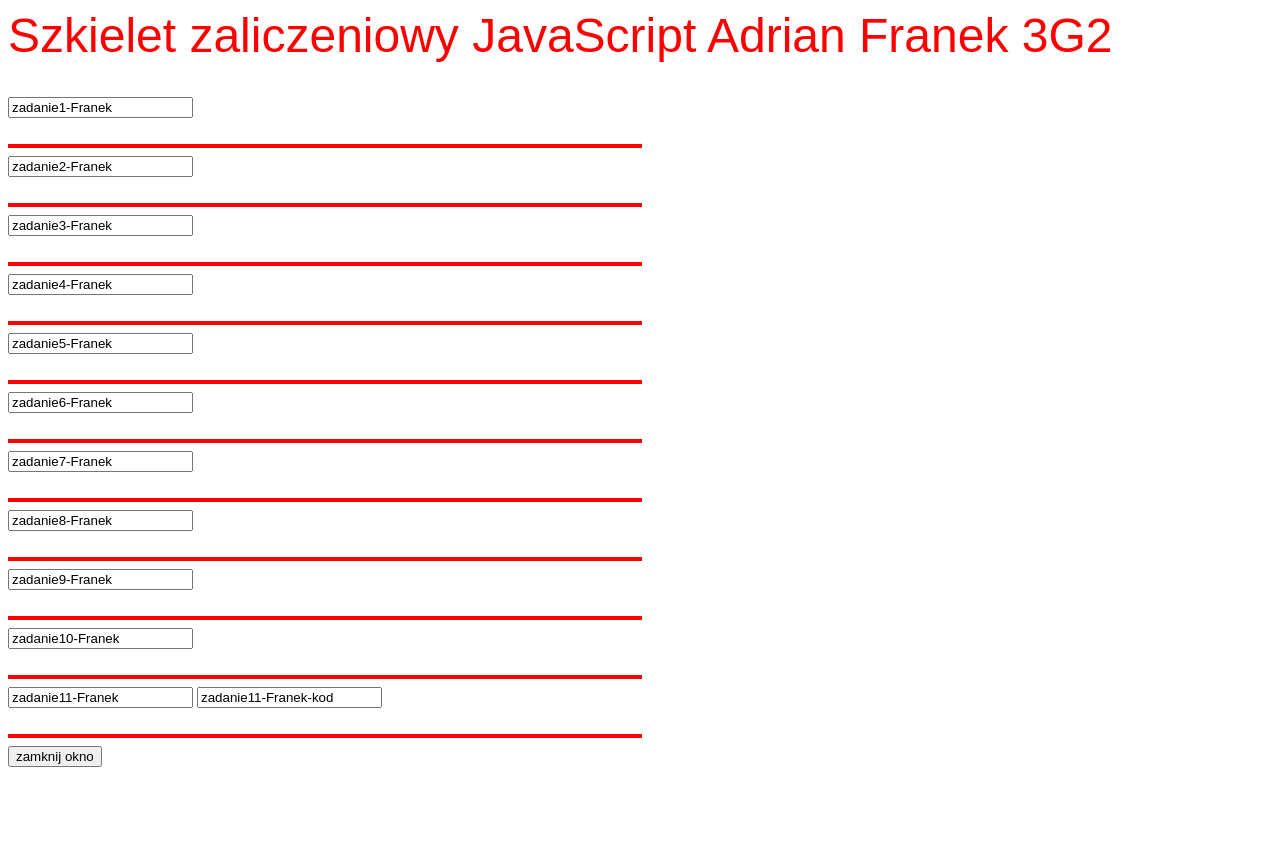
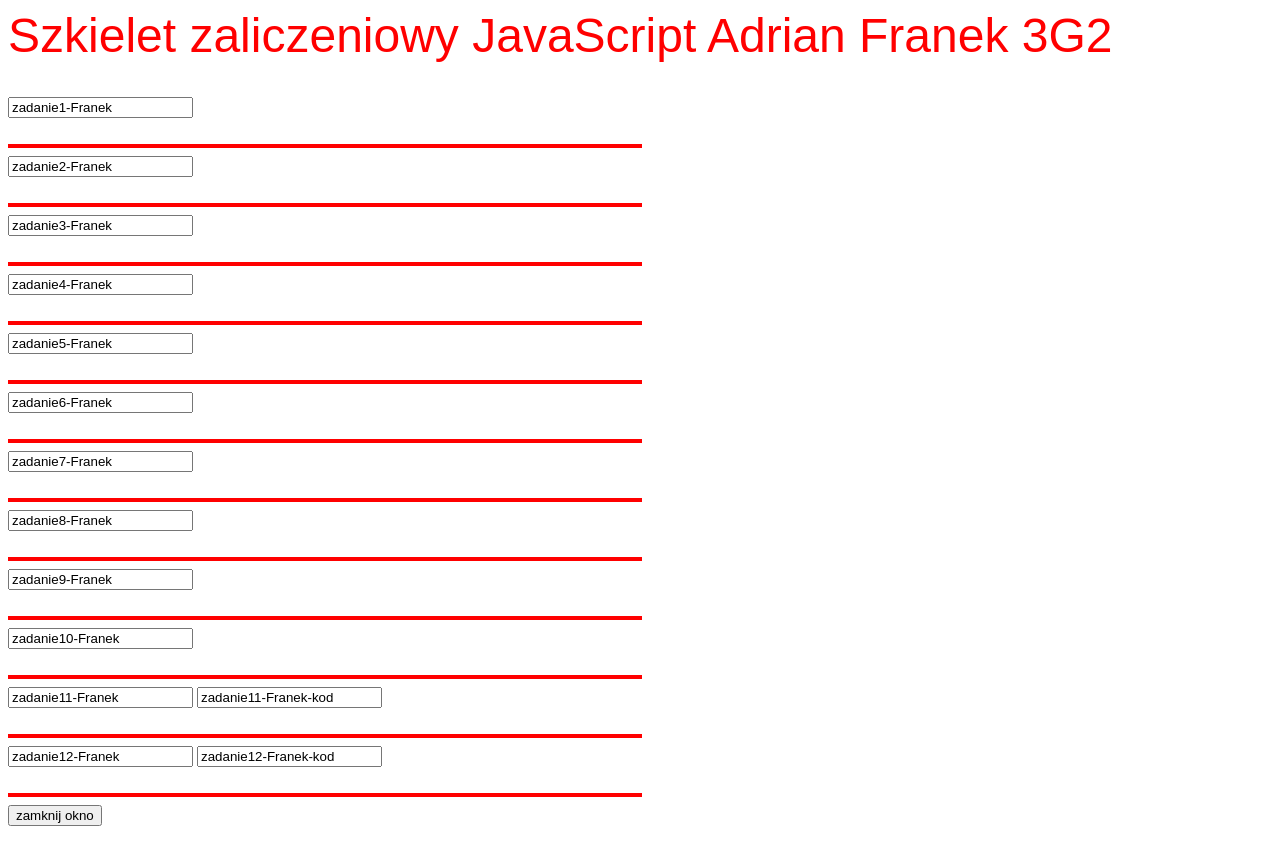
Before and after one commit to AdrianFranek/javascript, a plain HTML site: page index.html in a window 1280 px wide. Before the commit the page ends 800 px from the top, so only its background shows below. Drawn offline with Linux system fonts and the light colour scheme.

Commit message:
Update index.html

```diff
--- a/index.html
+++ b/index.html
@@ -50,6 +50,14 @@ function WinOpen_z11_kod()
                {
 window.open("zadanie11_Franek_kod.html","okienko_z11_kod","toolbar=no,directories=no,menubar=no,height=600,width=800,top=200,left=400");
                }
+function WinOpen_z12()
+               {
+window.open("zadanie12_Franek.html","okienko_z12","toolbar=no,directories=no,menubar=no,height=600,width=800,top=200,left=400");
+               }
+function WinOpen_z12_kod()
+               {
+window.open("zadanie12_Franek_kod.html","okienko_z12_kod","toolbar=no,directories=no,menubar=no,height=600,width=800,top=200,left=400");
+               }
 function okno_zamknij()
                        {
                              window.close()
@@ -82,6 +90,9 @@ function okno_zamknij()
         <input type="button_z11" name="zadanie11" value="zadanie11-Franek" onclick="WinOpen_z11(' ')">
         <input type="button_z11_kod" name="zadanie11_kod" value="zadanie11-Franek-kod" onclick="WinOpen_z11_kod(' ')"><br><br>
         <HR SIZE=4 WIDTH=50% ALIGN=LEFT COLOR=red>
+        <input type="button_z12" name="zadanie12" value="zadanie12-Franek" onclick="WinOpen_z12(' ')">
+        <input type="button_z12_kod" name="zadanie12_kod" value="zadanie12-Franek-kod" onclick="WinOpen_z12_kod(' ')"><br><br>
+        <HR SIZE=4 WIDTH=50% ALIGN=LEFT COLOR=red>
         <input type="button" value="zamknij okno" onclick="okno_zamknij()"/>
     </form>
 </body>
```
